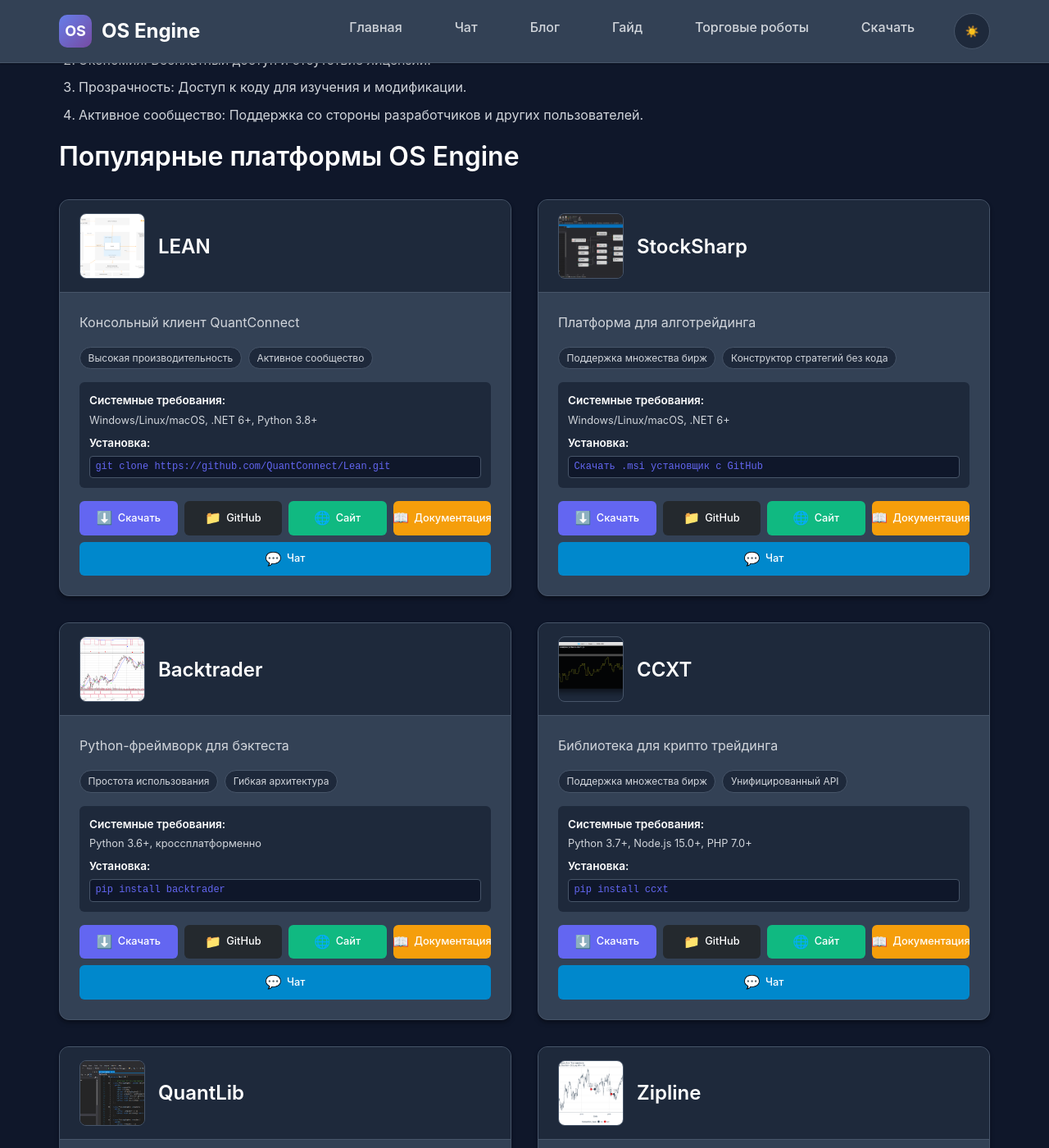
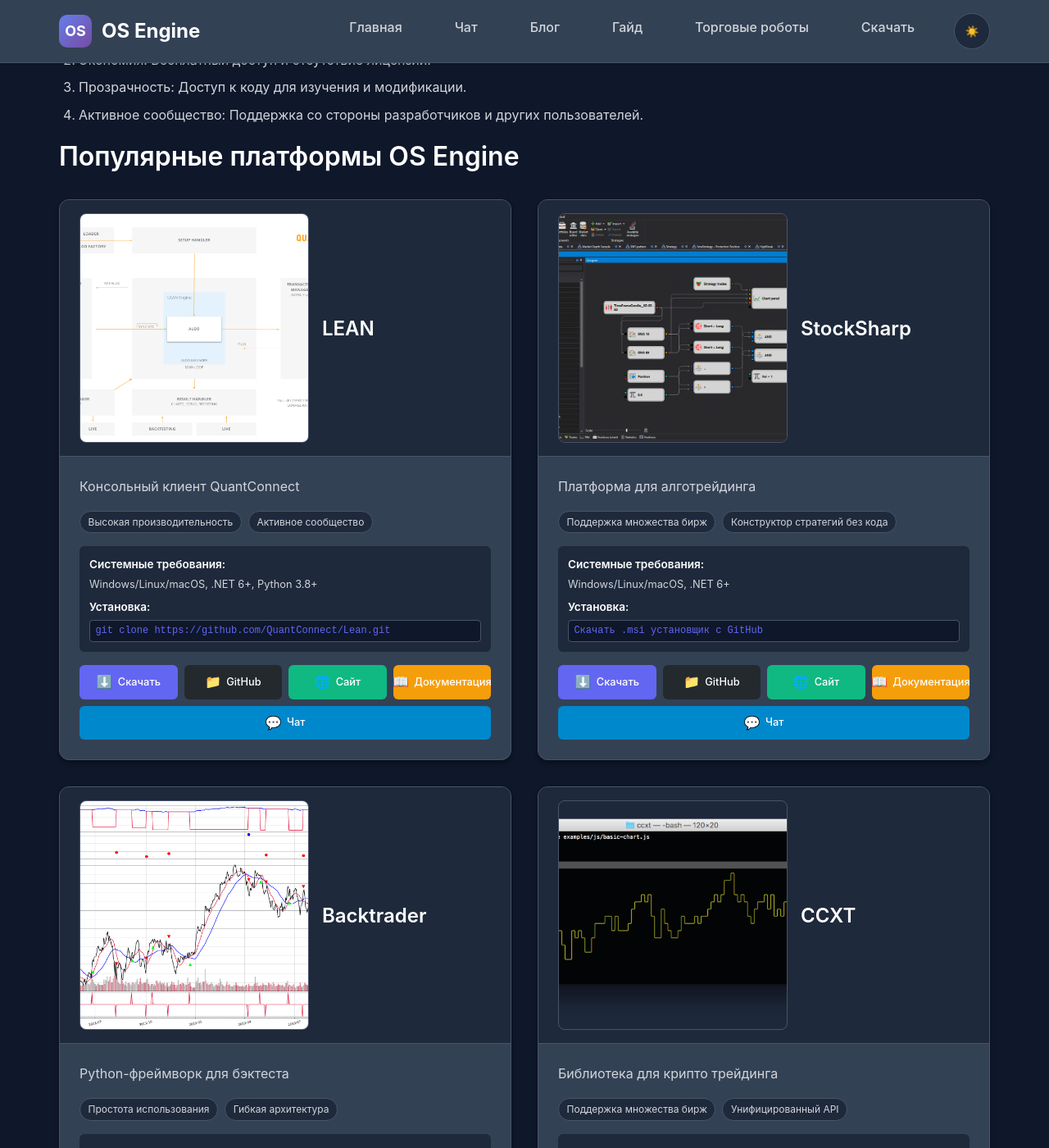
Before and after one commit to osaengine/osaengine.github.io, a Jekyll site: the page built from download.md, in a window 1280 px wide and 1400 px high, scrolled down 441 px. Shown: the whole window at 82% size. Built offline with Jekyll 4.4.1, drawn with Linux system fonts in a browser that asks for light colours.

Commit message:
фиксы

```diff
--- a/assets/css/style.css
+++ b/assets/css/style.css
@@ -2595,15 +2595,6 @@
     gap: 1rem;
 }
 
-.platform-logo {
-    width: 260px;
-    height: 260px;
-    object-fit: cover;
-    border-radius: 8px;
-    flex-shrink: 0;
-    border: 1px solid var(--border-color);
-}
-
 .platform-header h3 {
     margin: 0;
     color: var(--text-primary);
@@ -2785,8 +2776,8 @@
 }
 
 .platform-logo {
-   width: 80px;
-   height: 80px;
+   width: 280px;
+   height: 280px;
    object-fit: cover;
    border-radius: 8px;
    flex-shrink: 0;
```
